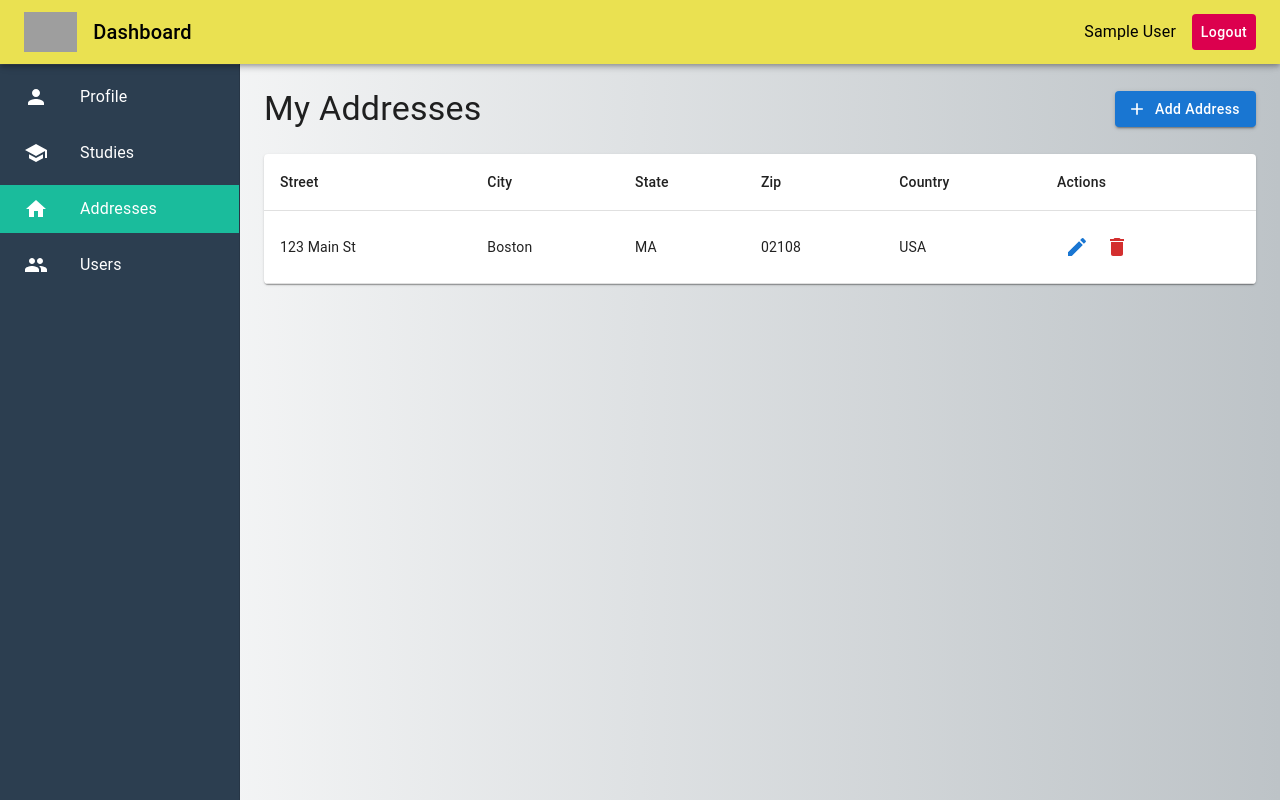
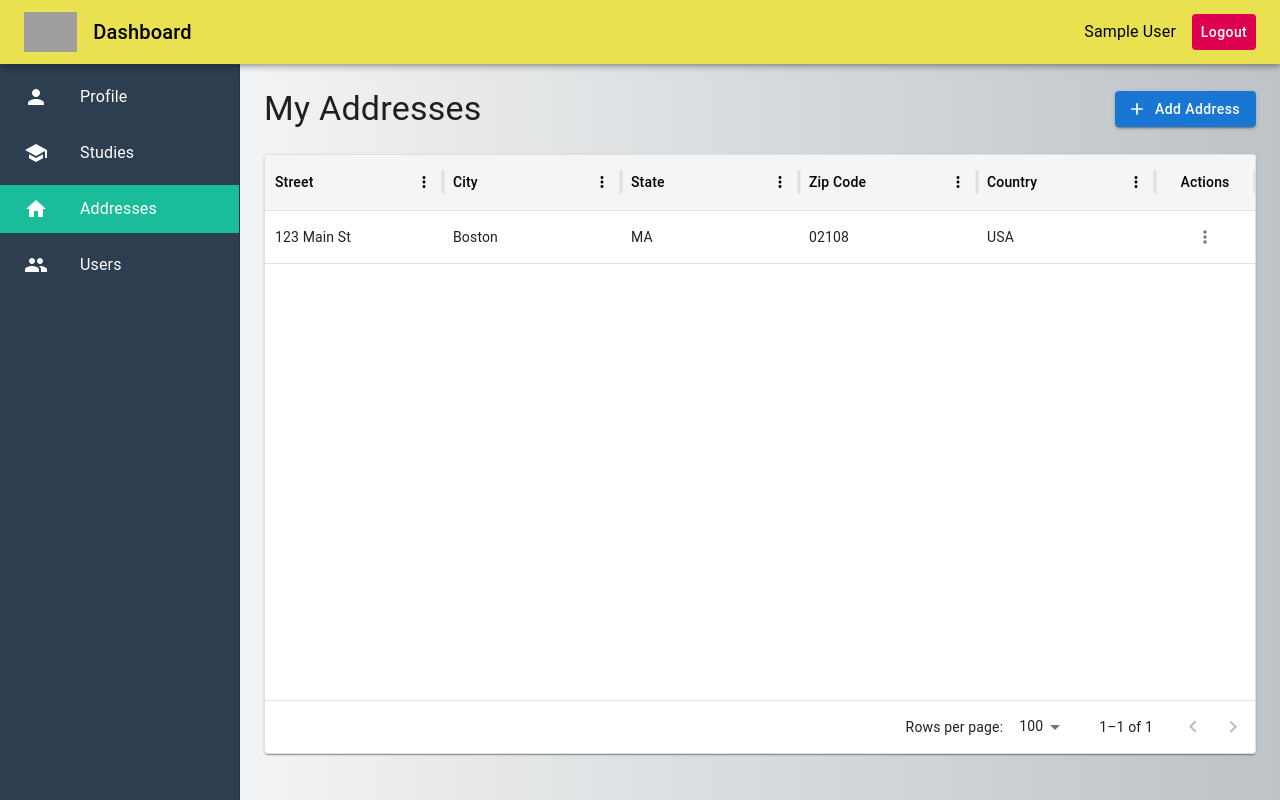
Before and after one commit to NahuelBenitez/zoco-test, a React (Vite) app: page /dashboard/addresses in a window 1280 px wide. Built offline with nearby package versions, Linux system fonts and the light colour scheme; sample sign-in values are in the browser's storage; grey boxes are pictures that could not be loaded.

Commit message:
replace table in addresses with datagrid MUI

```diff
--- a/src/pages/dashboard/Addresses.jsx
+++ b/src/pages/dashboard/Addresses.jsx
@@ -4,26 +4,22 @@ import {
   Typography,
   Button,
   Paper,
-  Table,
-  TableBody,
-  TableCell,
-  TableContainer,
-  TableHead,
-  TableRow,
   CircularProgress,
   Alert,
-  IconButton,
-  Tooltip,
 } from '@mui/material';
 import {
   Add as AddIcon,
   Edit as EditIcon,
   Delete as DeleteIcon
 } from '@mui/icons-material';
+import {
+  DataGrid,
+  GridToolbar,
+  GridActionsCellItem
+} from '@mui/x-data-grid';
 import { useAuth } from '../../context/AuthContext';
 import { authAPI } from '../../api/auth';
 import AddressFormDialog from '../../components/dashboard/AdressessFormDialog';
-
 
 function Addresses() {
   const [addresses, setAddresses] = useState([]);
@@ -106,6 +102,59 @@ function Addresses() {
     setError('');
   };
 
+  const columns = [
+    {
+      field: 'street',
+      headerName: 'Street',
+      flex: 1,
+      minWidth: 150,
+    },
+    {
+      field: 'city',
+      headerName: 'City',
+      flex: 1,
+      minWidth: 100,
+    },
+    {
+      field: 'state',
+      headerName: 'State',
+      flex: 1,
+      minWidth: 100,
+    },
+    {
+      field: 'zip',
+      headerName: 'Zip Code',
+      flex: 1,
+      minWidth: 100,
+    },
+    {
+      field: 'country',
+      headerName: 'Country',
+      flex: 1,
+      minWidth: 100,
+    },
+    {
+      field: 'actions',
+      type: 'actions',
+      headerName: 'Actions',
+      width: 100,
+      getActions: (params) => [
+        <GridActionsCellItem
+          icon={<EditIcon />}
+          label="Edit"
+          onClick={() => handleOpenEditDialog(params.row)}
+          showInMenu
+        />,
+        <GridActionsCellItem
+          icon={<DeleteIcon />}
+          label="Delete"
+          onClick={() => handleDeleteAddress(params.row.id)}
+          showInMenu
+        />,
+      ],
+    },
+  ];
+
   if (loading) {
     return (
       <Box display="flex" justifyContent="center" mt={4}>
@@ -133,51 +182,37 @@ function Addresses() {
         </Alert>
       )}
 
-      <TableContainer component={Paper}>
-        <Table>
-          <TableHead>
-            <TableRow>
-              <TableCell>Street</TableCell>
-              <TableCell>City</TableCell>
-              <TableCell>State</TableCell>
-              <TableCell>Zip</TableCell>
-              <TableCell>Country</TableCell>
-              <TableCell>Actions</TableCell>
-            </TableRow>
-          </TableHead>
-          <TableBody>
-            {addresses.length > 0 ? (
-              addresses.map((address) => (
-                <TableRow key={address.id}>
-                  <TableCell>{address.street}</TableCell>
-                  <TableCell>{address.city}</TableCell>
-                  <TableCell>{address.state}</TableCell>
-                  <TableCell>{address.zip}</TableCell>
-                  <TableCell>{address.country}</TableCell>
-                  <TableCell>
-                    <Tooltip title="Edit">
-                      <IconButton onClick={() => handleOpenEditDialog(address)}>
-                        <EditIcon color="primary" />
-                      </IconButton>
-                    </Tooltip>
-                    <Tooltip title="Delete">
-                      <IconButton onClick={() => handleDeleteAddress(address.id)}>
-                        <DeleteIcon color="error" />
-                      </IconButton>
-                    </Tooltip>
-                  </TableCell>
-                </TableRow>
-              ))
-            ) : (
-              <TableRow>
-                <TableCell colSpan={6} align="center">
-                  No addresses found
-                </TableCell>
-              </TableRow>
-            )}
-          </TableBody>
-        </Table>
-      </TableContainer>
+      <Paper sx={{ height: 600, width: '100%' }}>
+        <DataGrid
+          rows={addresses}
+          columns={columns}
+          pageSize={10}
+          rowsPerPageOptions={[5, 10, 20]}
+          disableSelectionOnClick
+          getRowId={(row) => row.id}
+          components={{
+            Toolbar: GridToolbar,
+          }}
+          componentsProps={{
+            toolbar: {
+              showQuickFilter: true,
+              quickFilterProps: { debounceMs: 500 },
+            },
+          }}
+          sx={{
+            '& .MuiDataGrid-columnHeaders': {
+              backgroundColor: 'primary.light',
+              color: 'common.black',
+            },
+            '& .MuiDataGrid-menuIconButton': {
+              color: 'common.black',
+            },
+            '& .MuiDataGrid-toolbarContainer': {
+              p: 2,
+            },
+          }}
+        />
+      </Paper>
 
       <AddressFormDialog
         open={openDialog}
```
